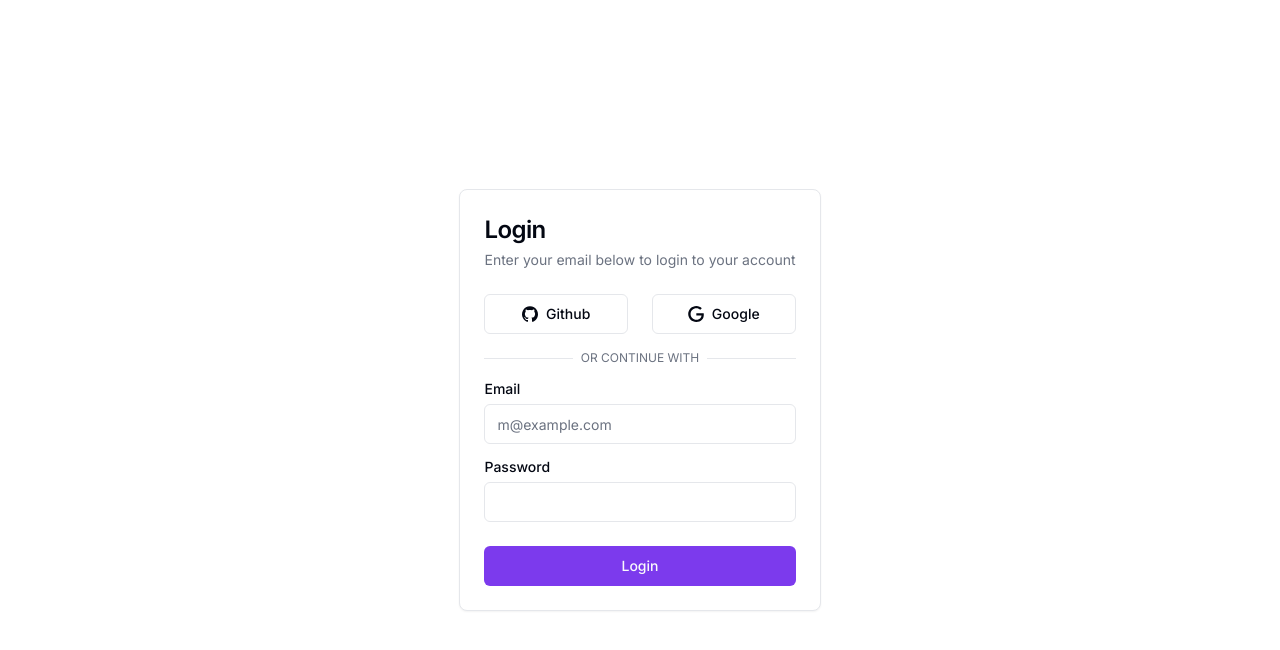
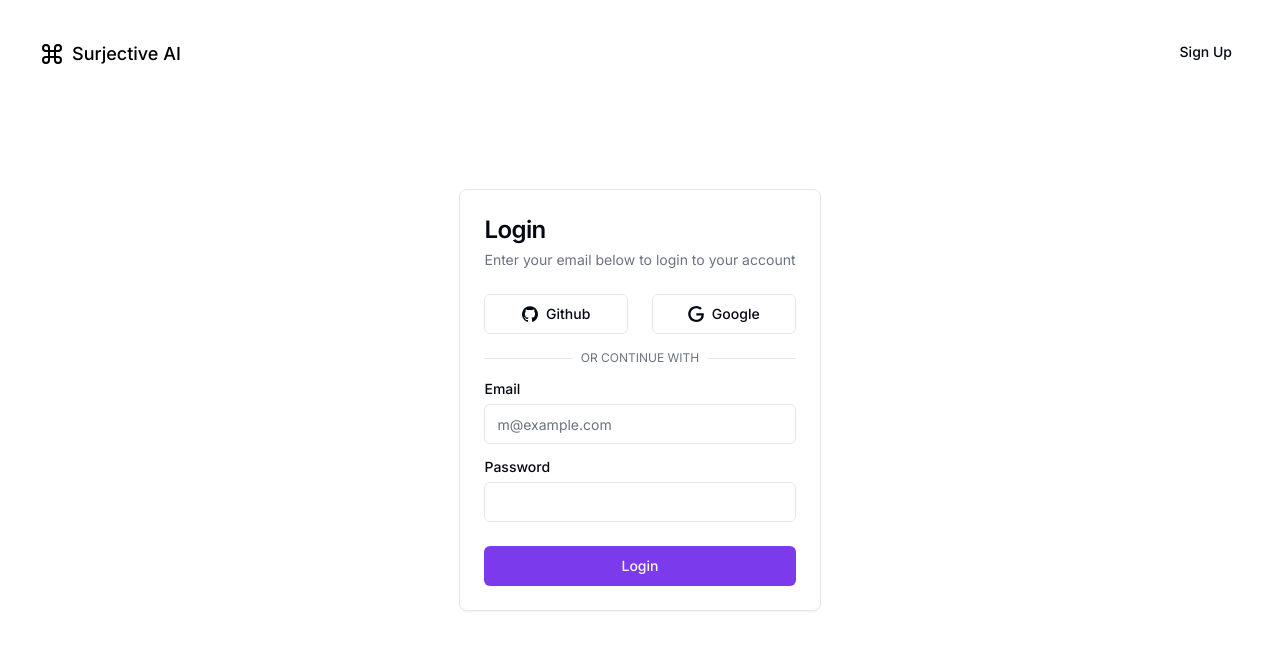
Before and after one commit to HudZah/OpenPipeMock, a Next.js app in the folder client/: page /login in a window 1280 px wide. Shown: the top 650 px of the page. Built offline with nearby package versions, Linux system fonts and the light colour scheme.

Commit message:
Update login and signup pages

```diff
--- a/client/src/app/login/page.tsx
+++ b/client/src/app/login/page.tsx
@@ -1,10 +1,45 @@
 import { CardLogin } from '@/app/login/components/cardLogin';
 import { Button } from '@/components/ui/button';
+import { buttonVariants } from '@/components/ui/button';
+import Link from 'next/link';
+import { cn } from '@/lib/utils';
 
 export default function Home() {
   return (
-    <div className="flex items-center justify-center h-screen">
-      <CardLogin />
+    <div>
+      <div>
+        <div className="container relative hidden h-[0px] flex-col items-center justify-center md:grid lg:max-w-none lg:grid-cols-2 lg:px-0">
+          <Link
+            href="/signup"
+            className={cn(
+              buttonVariants({ variant: 'ghost' }),
+              'absolute right-4 top-4 md:right-8 md:top-8',
+            )}
+          >
+            Sign Up
+          </Link>
+          <div className="relative hidden h-full flex-col p-10 text-white dark:border-r lg:flex">
+            <div className="relative z-20 flex items-center text-black text-lg font-medium">
+              <svg
+                xmlns="http://www.w3.org/2000/svg"
+                viewBox="0 0 24 24"
+                fill="none"
+                stroke="currentColor"
+                strokeWidth="2"
+                strokeLinecap="round"
+                strokeLinejoin="round"
+                className="mr-2 h-6 w-6"
+              >
+                <path d="M15 6v12a3 3 0 1 0 3-3H6a3 3 0 1 0 3 3V6a3 3 0 1 0-3 3h12a3 3 0 1 0-3-3" />
+              </svg>
+              Surjective AI
+            </div>
+          </div>
+        </div>
+      </div>
+      <div className="flex items-center justify-center min-h-screen">
+        <CardLogin />
+      </div>
     </div>
   );
 }
--- a/client/src/app/signup/page.tsx
+++ b/client/src/app/signup/page.tsx
@@ -64,7 +64,7 @@ export default function SignUp() {
           </div>
           <div className="relative z-20 mt-auto">
             <blockquote className="space-y-2">
-              <p className="text-lg">
+              <p className="text-lg mb-6">
                 Revolutionizing the digital marketplace by connecting startups
                 with top-tier LLM APIs
               </p>
```
